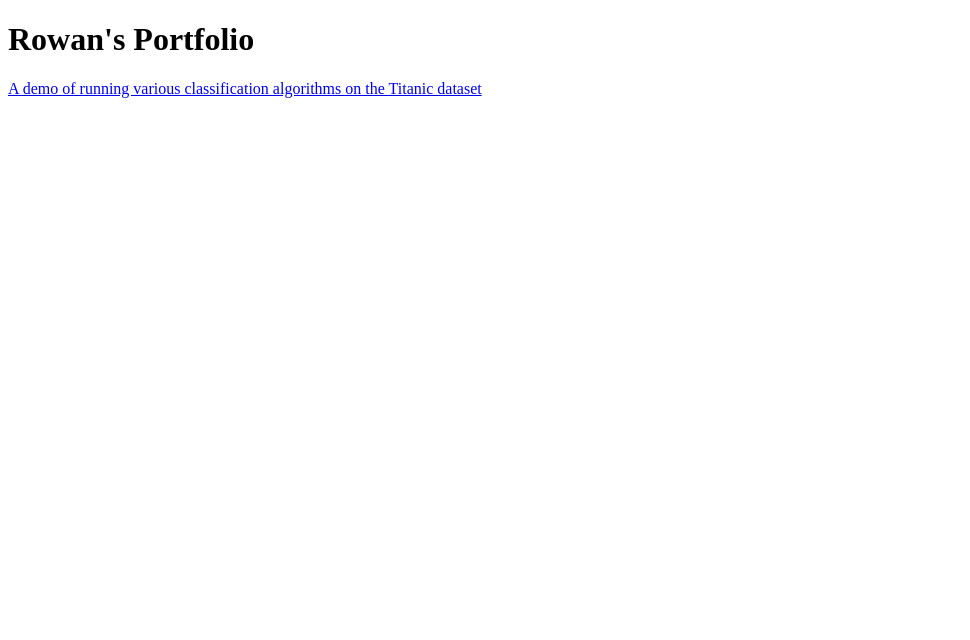
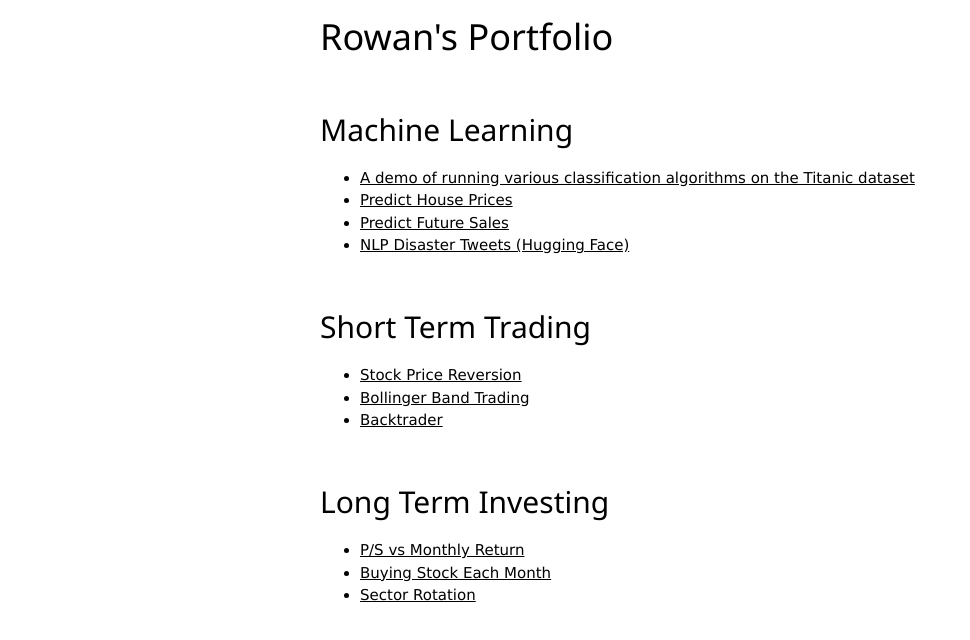
Before and after one commit to rowanlaw/rowanlaw.github.io, a plain HTML site: page index.html in a window 1280 px wide. Shown: the whole page, without its empty margins (0-970 px from the left). Drawn offline with nearby package versions, Linux system fonts and the light colour scheme.

Commit message:
Update index.html
add goals

```diff
--- a/index.html
+++ b/index.html
@@ -1,7 +1,67 @@
 <!DOCTYPE html>
 <html>
+<link rel="stylesheet" href="https://www.w3schools.com/w3css/4/w3.css">
+
+<title>Rowan's Portfolio</title>
 <body>
+
+
+<div style="margin-left:25%">
+
+<div>
+
 <h1>Rowan's Portfolio</h1>
-<a href="/Titanic.html">A demo of running various classification algorithms on the Titanic dataset</a>
+
+<br />
+
+
+<div>
+<h2>Machine Learning</h2>
+<ul>
+<li><a href="/Titanic.html">A demo of running various classification algorithms on the Titanic dataset</a>
+</li>
+<li><a href="#">Predict House Prices</a>
+</li>
+<li><a href="#">Predict Future Sales</a>
+</li>
+<li><a href="https://www.kaggle.com/code/rowanlaw/nlp-disaster-tweets-hugging-face">NLP Disaster Tweets (Hugging Face)</a>
+</li>
+</ul>
+<div>
+
+<br />
+
+
+<div>
+<h2>Short Term Trading</h2>
+<ul>
+<li><a href="#">Stock Price Reversion</a>
+</li>
+<li><a href="#">Bollinger Band Trading</a>
+</li>
+<li><a href="#">Backtrader</a>
+</li>
+</ul>
+</div>
+
+<br />
+
+<div>
+<h2>Long Term Investing</h2>
+<ul>
+<li><a href="#">P/S vs Monthly Return</a>
+</li>
+<li><a href="#">Buying Stock Each Month</a>
+</li>
+<li><a href="#">Sector Rotation</a>
+</li>
+</ul>
+</div>
+
+
+</div>
+
+</div>
+
 </body>
 </html>
```
